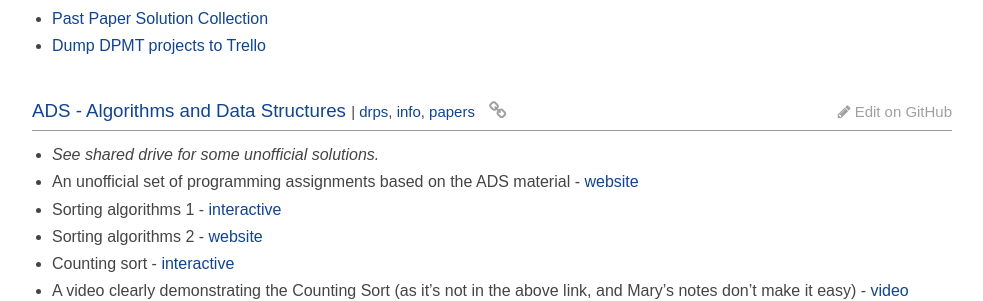
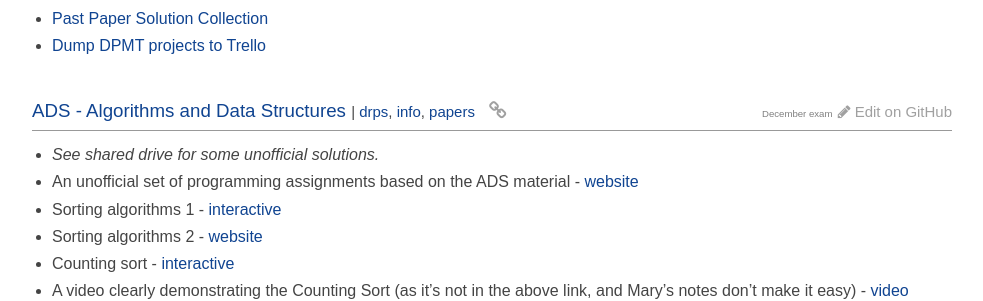
Before and after one commit to compsoc-edinburgh/betterinformatics, a Jekyll site: the page built from _pages/inf3.md, in a window 1280 px wide and 900 px high, scrolled down 392 px. Shown: the part 152-453 px from the top of the window, without its empty margins (148-1131 px from the left). Built offline with Jekyll 4.4.1, drawn with Linux system fonts in a browser that asks for light colours.

Commit message:
Automatically update courses.yml

```diff
--- a/_data/courses.yml
+++ b/_data/courses.yml
@@ -1,9 +1,9 @@
 # This document was automatically generated
 # using data from http://course.inf.ed.ac.uk
 #
-# Last update: 10/09/2020 07:45:01
+# Last update: 30/09/2020 07:45:01
 
-last_update: 10/09/2020 07:45:01
+last_update: 30/09/2020 07:45:01
 list:
   adbs:
     acronym: ADBS
@@ -27,7 +27,7 @@ list:
     - 50
     delivery: S1
     delivery_ordinal: 1
-    diet: ''
+    diet: December
     euclid_code: INFR10052
     euclid_url: http://www.drps.ed.ac.uk/20-21/dpt/cxinfr10052.htm
     level: 10
```
